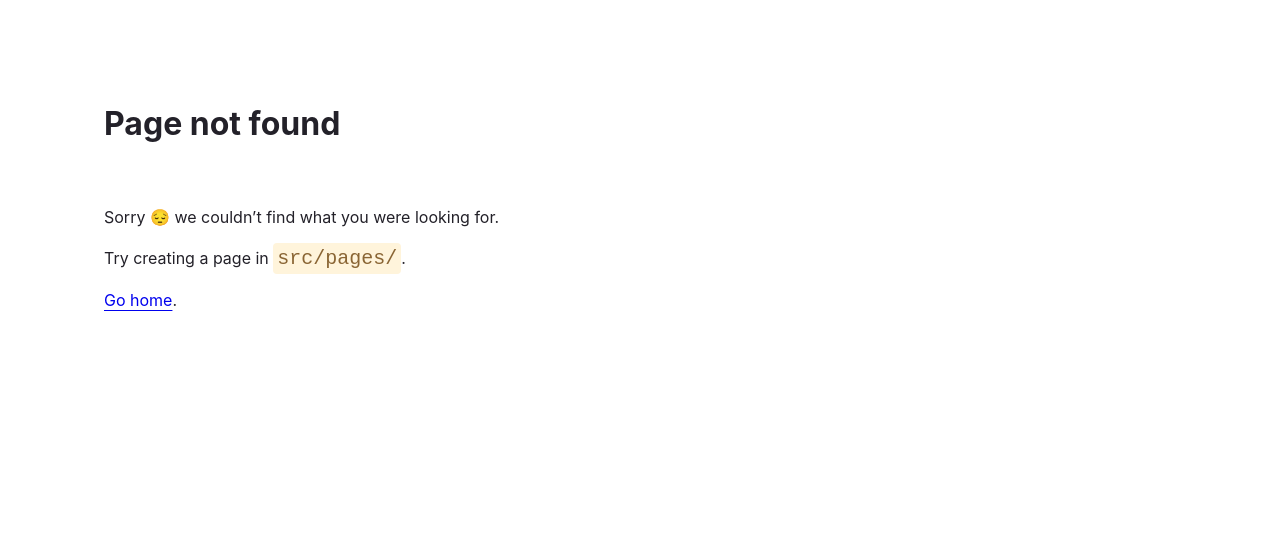
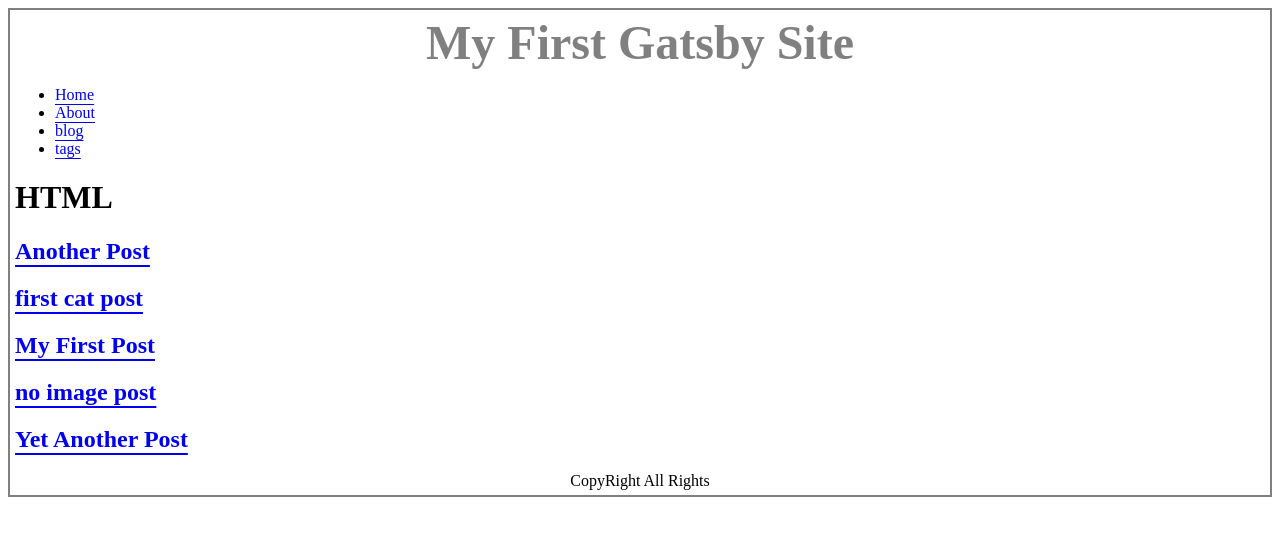
Before and after one commit to kimminsic/my_gatsby_06_01, a Gatsby site: page /tags/HTML in a window 1280 px wide. Before the commit this address had no page. Built offline with nearby package versions, Linux system fonts and the light colour scheme; Gatsby itself is replaced by a stand-in of ours; some packages are replaced by stand-ins of ours; a web font is replaced by a local one.

Commit message:
태그 글리스트

```diff
--- a/src/components/Layout.js
+++ b/src/components/Layout.js
@@ -7,7 +7,6 @@ import {
   navLinkItem,
   navLinkText,
 } from "./layout.module.css";
-import reactDom from "react-dom";
 
 function Layout({ pageTitle, children }) {
   const data = useStaticQuery(graphql`
--- a/src/pages/blog/{mdx.slug}.js
+++ b/src/pages/blog/{mdx.slug}.js
@@ -6,7 +6,7 @@ import { MDXProvider } from "@mdx-js/react";
 import CodeBlock from "../../components/CodeBlock";
 import { Link } from "gatsby";
 import { GatsbyImage, getImage } from "gatsby-plugin-image";
-import kebabCase from "lodash.kebabcase";
+
 const components = {
   //코드 스타일링
   code: CodeBlock,
--- /dev/null
+++ b/src/pages/tags/HTML.js
@@ -0,0 +1,32 @@
+import { graphql, Link } from "gatsby";
+import React from "react";
+import Layout from "../../components/layout";
+
+const titleArr = ({data}) =>{
+  return(
+  <Layout pageTitle={"HTML"}>
+  {data.allMdx.nodes.map((node)=>(
+    <article key={node.id}>
+      <h2>
+        <Link to={`/blog/${node.slug}`}>{node.frontmatter.title}</Link>
+      </h2>
+    </article>
+  ))}
+  </Layout>
+  );
+};
+
+export const query=graphql`
+{
+  allMdx(filter: {frontmatter: {tags: {eq: "HTML"}}}) {
+    nodes {
+      frontmatter {
+        title
+      }
+      slug
+    }
+  }
+}
+`
+
+export default titleArr;
--- a/src/pages/tags/index.js
+++ b/src/pages/tags/index.js
@@ -1,11 +1,12 @@
 import React from "react";
-import { graphql } from "gatsby";
+import { graphql, Link } from "gatsby";
 import Layout from "../../components/Layout";
+
 const TagList = ({ data }) => {
   const tags = data.allMdx.distinct;
   return (
     <Layout pageTitle="About Tags">
-      <div>{tags.join(", ")}</div>
+    <ui style={{}}> {tags.map(tag => (<li key={tag}><Link to={`/tags/${tag}`}>{tag}</Link></li>))}</ui>
     </Layout>
   );
 };
```
Also changed, not shown: src/pages/tags/{mdx.slug}.js (deleted).
